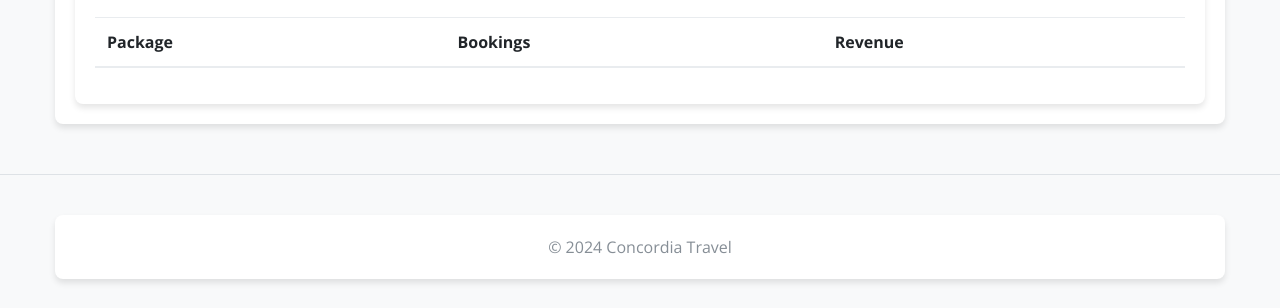
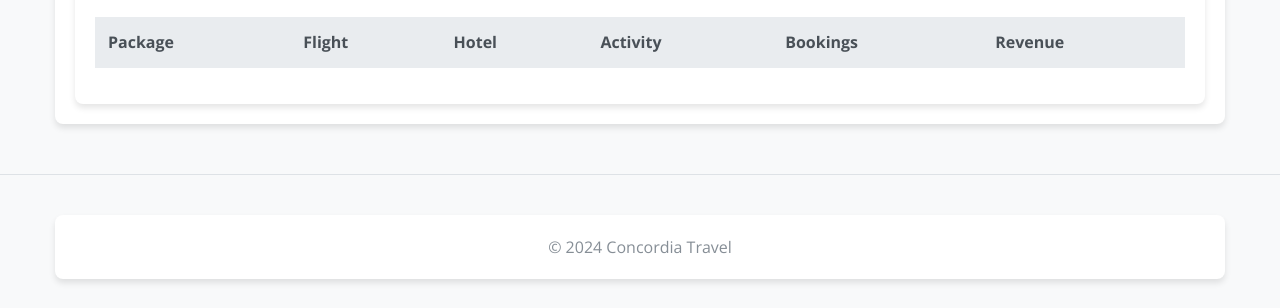
Before and after one commit to saeed-sr/COEN6311-Persia, a Django app: template concordia_travel/accounts/templates/accounts/agent_dashboard.html in a window 1280 px wide. Shown: the part 325-633 px from the top of the page. Run offline with Django 5.2, Linux system fonts and the light colour scheme; the template is opened without the code that fills it, so the values that code supplies are empty; some libraries are stand-ins or nearby versions.

Commit message:
added the detail of the packages in table

```diff
--- a/concordia_travel/accounts/templates/accounts/agent_dashboard.html
+++ b/concordia_travel/accounts/templates/accounts/agent_dashboard.html
@@ -2,17 +2,19 @@
 {% load static %}
 
 {% block title %}Agent Dashboard{% endblock %}
-
 
 {% block content %}
 <div class="container">
     <h1>Agent Dashboard</h1>
     <p>Total Revenue: ${{ total_revenue }}</p>
     <p>Revenue This Month: ${{ monthly_revenue }}</p>
-    <table class="table">
-        <thead>
+    <table class="table table-bordered">
+        <thead class="thead-light">
             <tr>
                 <th>Package</th>
+                <th>Flight</th>
+                <th>Hotel</th>
+                <th>Activity</th>
                 <th>Bookings</th>
                 <th>Revenue</th>
             </tr>
@@ -21,6 +23,27 @@
             {% for data in package_data %}
             <tr>
                 <td>{{ data.package.name }}</td>
+                <td>
+                    {% for flight in data.package.flights.all %}
+                        {{ flight.airline }} - {{ flight.flight_number }}<br>
+                    {% empty %}
+                        No flights
+                    {% endfor %}
+                </td>
+                <td>
+                    {% for hotel in data.package.hotels.all %}
+                        {{ hotel.name }}<br>
+                    {% empty %}
+                        No hotels
+                    {% endfor %}
+                </td>
+                <td>
+                    {% for activity in data.package.activities.all %}
+                        {{ activity.name }}<br>
+                    {% empty %}
+                        No activities
+                    {% endfor %}
+                </td>
                 <td>{{ data.booking_count }}</td>
                 <td>${{ data.revenue }}</td>
             </tr>
```
